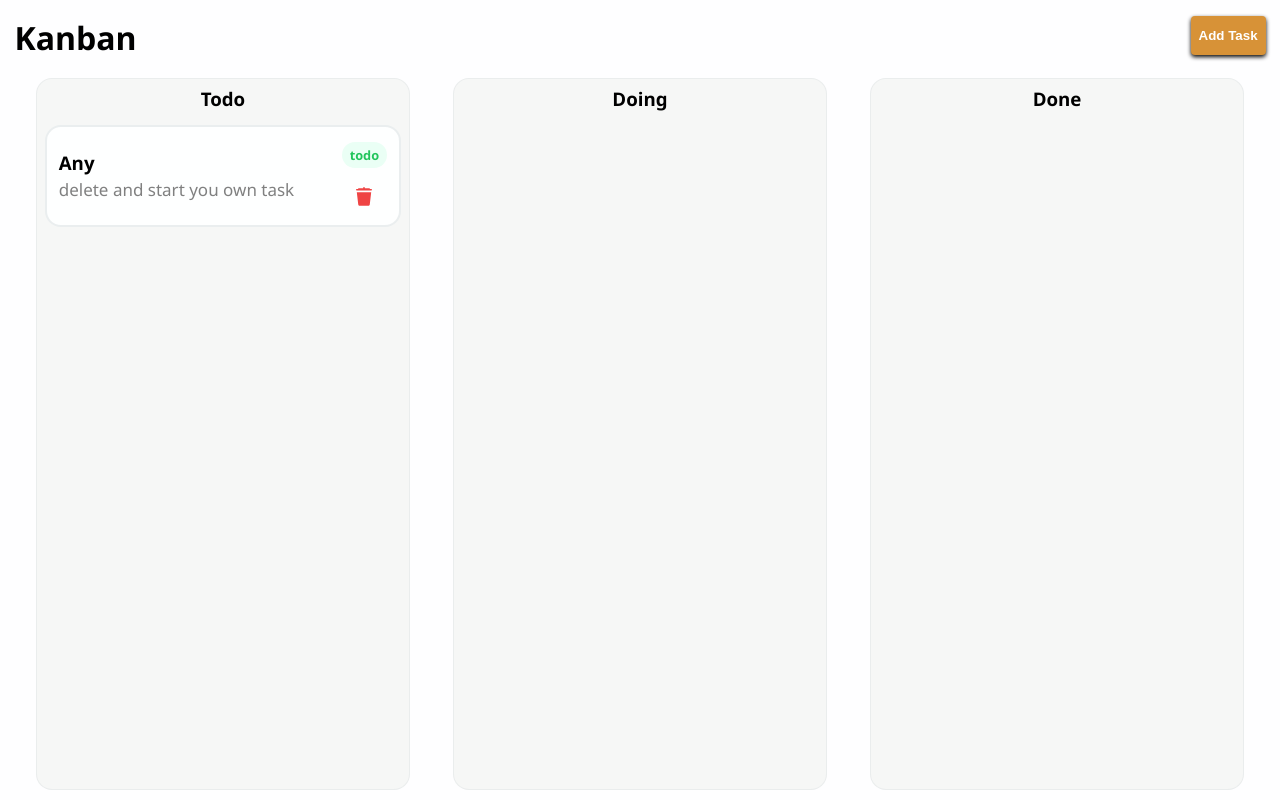
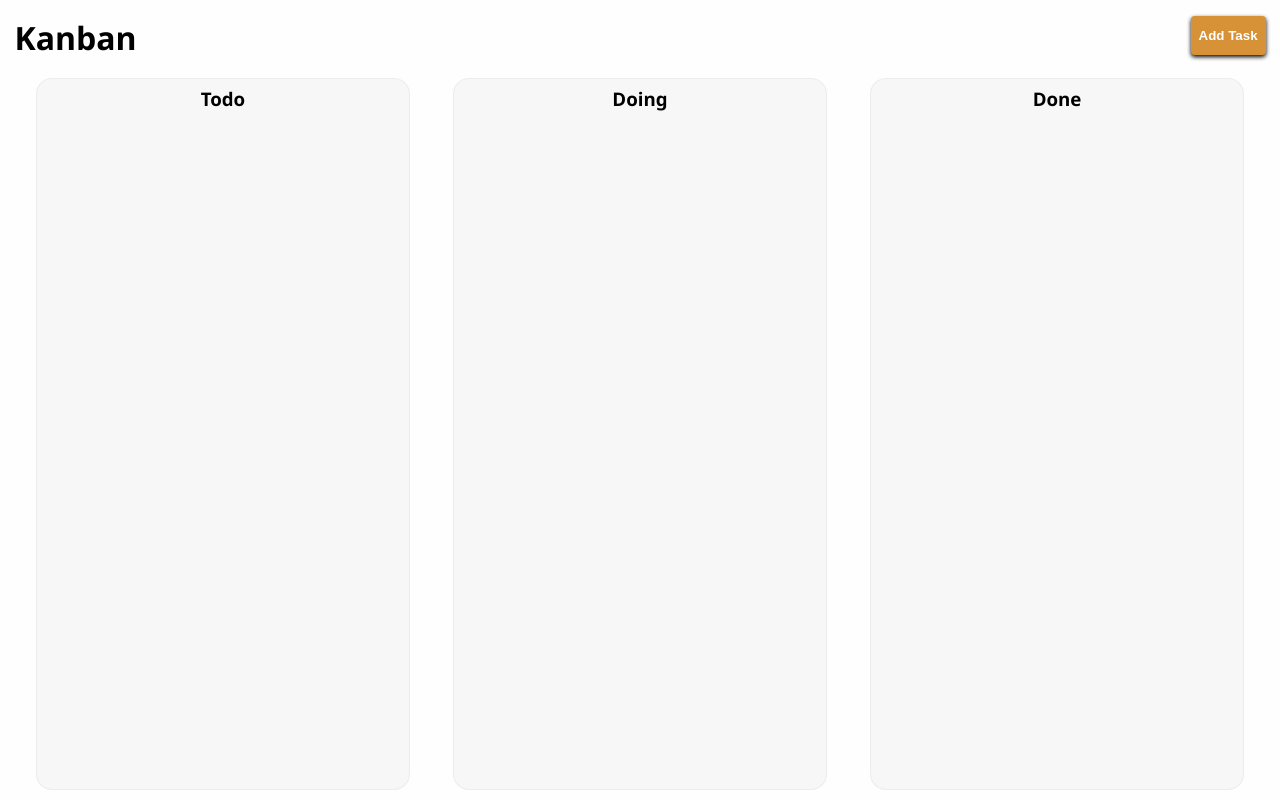
Before and after one commit to garvpatidar04/kanabn_dashBoard_Ng, an Angular app in the folder kanbanDashboard/: page / in a window 1280 px wide. Built offline with nearby package versions, Linux system fonts and the light colour scheme.

Commit message:
adding and testing offline first approach

```diff
--- a/kanbanDashboard/package.json
+++ b/kanbanDashboard/package.json
@@ -19,6 +19,7 @@
     "@angular/platform-browser": "^16.2.0",
     "@angular/platform-browser-dynamic": "^16.2.0",
     "@angular/router": "^16.2.0",
+    "dexie": "^4.4.2",
     "rxjs": "~7.8.0",
     "tslib": "^2.3.0",
     "zone.js": "~0.13.0"
--- a/kanbanDashboard/src/app/app.component.ts
+++ b/kanbanDashboard/src/app/app.component.ts
@@ -1,12 +1,7 @@
 import { Component } from '@angular/core';
 import { ModalserviceService } from './modalservice.service';
 import { TaskdbService } from './taskdb.service';
-
-interface Task{
-  title: string,
-  desc: string,
-  status: "todo" | "doing" | "done" ;
-}
+import { Task } from '../app/core/db/db'
 
 @Component({
   selector: 'app-root',
--- /dev/null
+++ b/kanbanDashboard/src/app/core/db/db.ts
@@ -0,0 +1,19 @@
+import Dexie, { type EntityTable} from 'dexie'
+
+export interface Task {
+    id: number,
+    title: string,
+    description: string,
+    status: 'todo' | 'doing' | 'done',
+    createdAt: number
+}
+
+const db = new Dexie('KanbanDB') as Dexie & {
+    tasks: EntityTable<Task, 'id'>;
+};
+
+db.version(1).stores({
+    tasks: '++id , status'
+});
+
+export { db };
--- a/kanbanDashboard/src/app/modal/modal.component.html
+++ b/kanbanDashboard/src/app/modal/modal.component.html
@@ -8,9 +8,9 @@
                 <span style="color: red;" *ngIf="taskForm.get('title')?.invalid && taskForm.get('title')?.touched && taskForm.get('title')?.hasError('minlength')">Title required</span>
             </div>
             <div class="desctext">
-                <label for="desc">Description</label>
-                <input type="text" id="desc" formControlName="desc">
-                <span style="color: red;" *ngIf="taskForm.get('desc')?.invalid && taskForm.get('desc')?.touched">Description required</span>
+                <label for="description">Description</label>
+                <input type="text" id="description" formControlName="description">
+                <span style="color: red;" *ngIf="taskForm.get('description')?.invalid && taskForm.get('description')?.touched">Description required</span>
             </div>
             <div class="status-options">
                 <label for="status">Status</label>
--- a/kanbanDashboard/src/app/modal/modal.component.ts
+++ b/kanbanDashboard/src/app/modal/modal.component.ts
@@ -14,7 +14,7 @@ export class ModalComponent {
 
   taskForm = new FormGroup({
     title : new FormControl('', [Validators.required, Validators.minLength(2)]),
-    desc : new FormControl('', [Validators.required]),
+    description : new FormControl('', [Validators.required]),
     status : new FormControl('', [Validators.required]),
   });
 
--- a/kanbanDashboard/src/app/taskdb.service.ts
+++ b/kanbanDashboard/src/app/taskdb.service.ts
@@ -1,39 +1,49 @@
 import { Injectable } from '@angular/core';
-import { BehaviorSubject } from 'rxjs';
-
-interface Task{
-  title: string,
-  desc: string,
-  status: "todo" | "doing" | "done" ;
-}
+import { BehaviorSubject, from, Observable } from 'rxjs';
+import { liveQuery } from 'dexie';
+import { db, Task } from '../app/core/db/db'
 
 @Injectable({
   providedIn: 'root'
 })
 
 export class TaskdbService {
-  private tasks: Task[] = [
-    // sample for testing
-    {
-    title: "Any",
-    desc: "delete and start you own task",
-    status: 'todo'
-    }
-  ];
-  private taskData = new BehaviorSubject<any[]>(this.tasks);
-  tasks$ = this.taskData.asObservable();
 
-  addTask(newTask: any){
-    this.tasks = [...this.tasks, newTask];
-    this.taskData.next(this.tasks);
+  tasks$: Observable<Task[]> = from(liveQuery(()=> db.tasks.toArray() ));
+
+  async addTask(newTask: Task) {
+    // Dexie handles the "next()" push automatically via liveQuery
+    await db.tasks.add(newTask);
   }
 
-  deleteTasks(deleteTask: any){
-    console.log(deleteTask);
-    this.tasks = this.tasks.filter( t => t.title !== deleteTask.title)
-    console.log(this.tasks);
-    this.taskData.next(this.tasks);
+  async deleteTasks(taskId: number) {
+    // It is safer to delete by ID than by title
+    await db.tasks.delete(taskId);
   }
 
 
+  // private tasks: Task[] = [
+  //   // sample for testing
+  //   {
+  //   title: "Any",
+  //   description: "delete and start you own task",
+  //   status: 'todo'
+  //   }
+  // ];
+  // private taskData = new BehaviorSubject<any[]>(this.tasks);
+  // tasks$ = this.taskData.asObservable();
+
+  // addTask(newTask: any){
+  //   this.tasks = [...this.tasks, newTask];
+  //   this.taskData.next(this.tasks);
+  // }
+
+  // deleteTasks(deleteTask: any){
+  //   console.log(deleteTask);
+  //   this.tasks = this.tasks.filter( t => t.title !== deleteTask.title)
+  //   console.log(this.tasks);
+  //   this.taskData.next(this.tasks);
+  // }
+
+
 }
```
Also changed, not shown: 1 other file (tests, documents, lock files or other folders).
